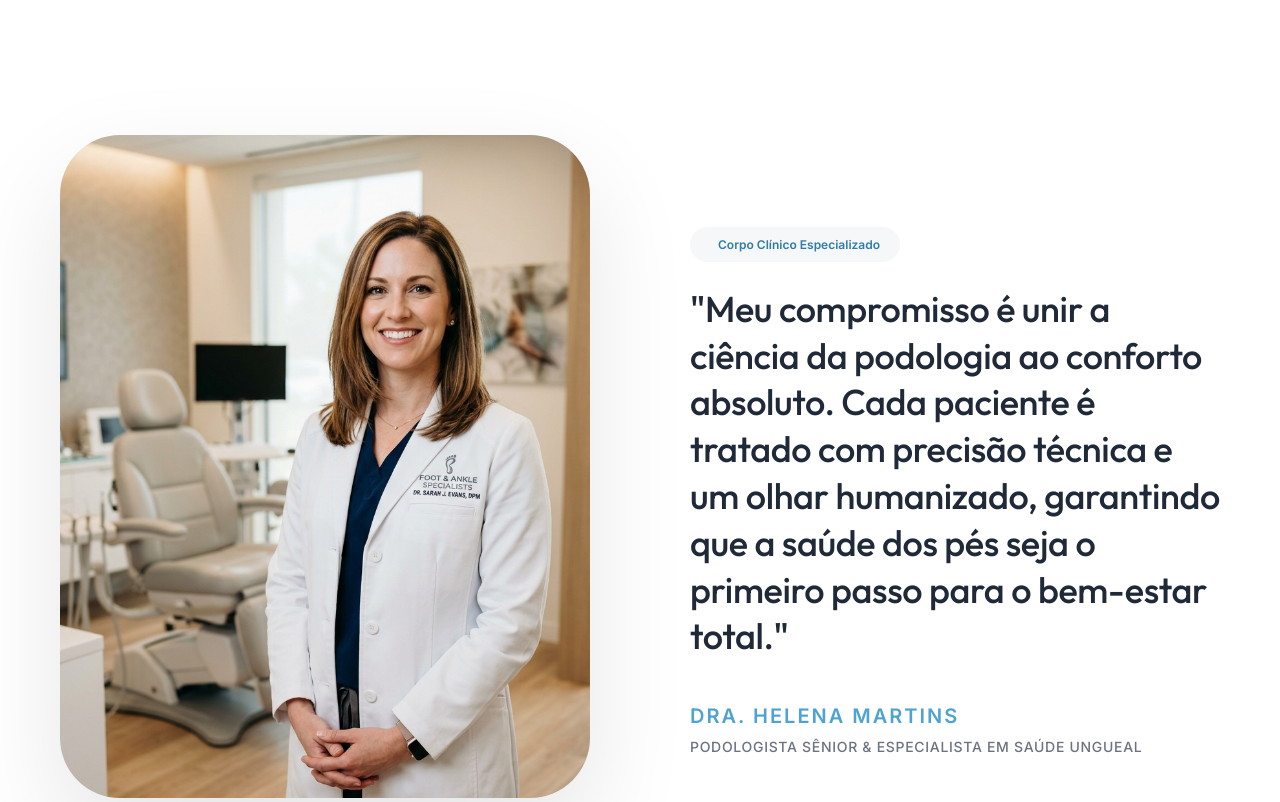
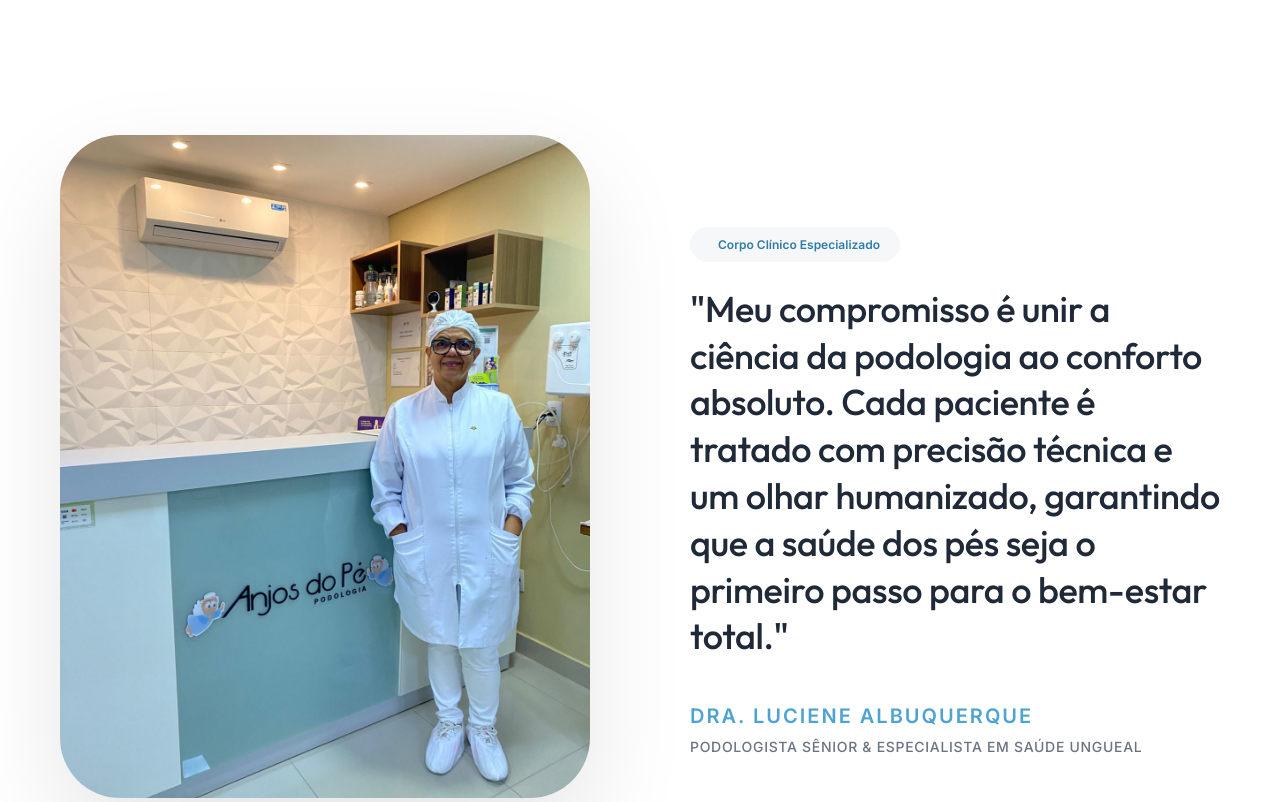
Before and after one commit to brunosoaresaraujo/anjosdope, a plain HTML site: page index.html in a window 1280 px wide. Shown: the part 2920-3722 px from the top of the page. Drawn offline with Linux system fonts and the light colour scheme; some icons are missing.

Commit message:
ajuste sobre a dra.

```diff
--- a/index.html
+++ b/index.html
@@ -435,7 +435,7 @@
             <!-- Row 1: Photo Left, Info Right -->
             <div class="prof-row">
                 <div class="prof-image-container">
-                    <img src="assets/img/professional-1.png" alt="Dra. Helena Martins">
+                    <img src="assets/img/img.doutora.jpeg" alt="Dra. Luciene Albuquerque">
                 </div>
                 <div class="prof-content">
                     <div class="prof-badge">
@@ -449,7 +449,7 @@
                         para o bem-estar total."
                     </p>
                     <div class="prof-info">
-                        <span class="prof-name">Dra. Helena Martins</span>
+                        <span class="prof-name">Dra. Luciene Albuquerque</span>
                         <span class="prof-role">Podologista Sênior & Especialista em Saúde Ungueal</span>
                     </div>
                 </div>
```
Also changed, not shown: assets/img/img.doutora.jpeg (added), 2 other files.
